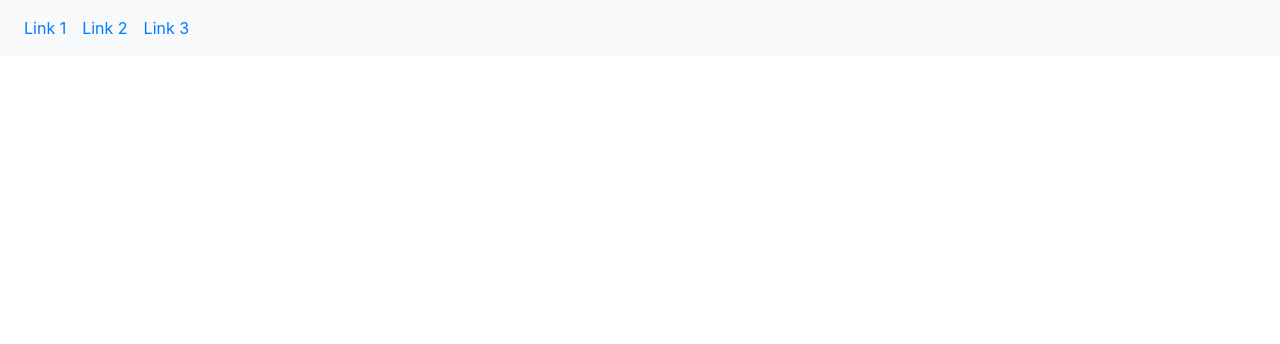
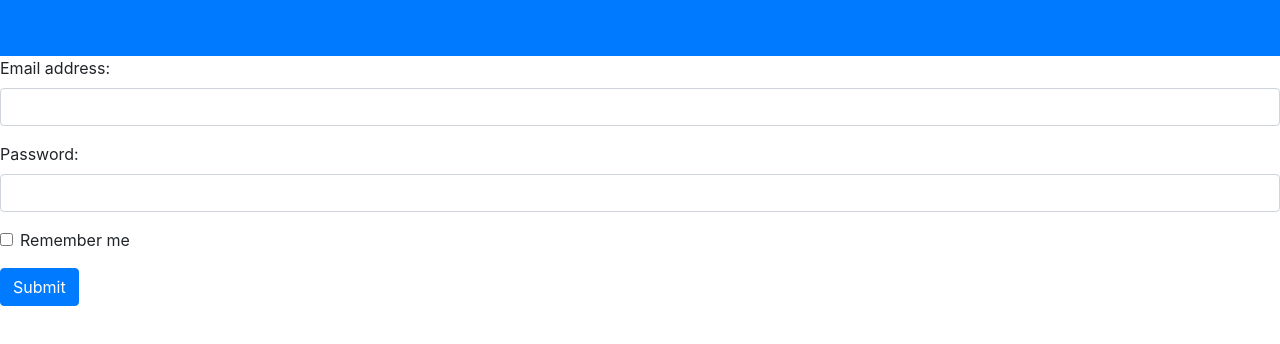
Before and after one commit to sultanMachido/PiggyBank, a website: page index.html in a window 1280 px wide. Drawn offline with Linux system fonts and the light colour scheme.

Commit message:
updating

```diff
--- a/index.html
+++ b/index.html
@@ -8,7 +8,7 @@
     <title>PiggyBank| Register </title>
 </head>
 <body>
-    <nav class="navbar navbar-expand-sm bg-light">
+    <nav class="navbar navbar-expand-sm  bg-primary">
 
         <!-- Links -->
         <ul class="navbar-nav">
@@ -24,5 +24,24 @@
         </ul>
 
       </nav>
+
+
+
+      <form action="/action_page.php">
+        <div class="form-group">
+          <label for="email">Email address:</label>
+          <input type="email" class="form-control" id="email">
+        </div>
+        <div class="form-group">
+          <label for="pwd">Password:</label>
+          <input type="password" class="form-control" id="pwd">
+        </div>
+        <div class="form-group form-check">
+          <label class="form-check-label">
+            <input class="form-check-input" type="checkbox"> Remember me
+          </label>
+        </div>
+        <button type="submit" class="btn btn-primary">Submit</button>
+      </form>
 </body>
 </html>
```
